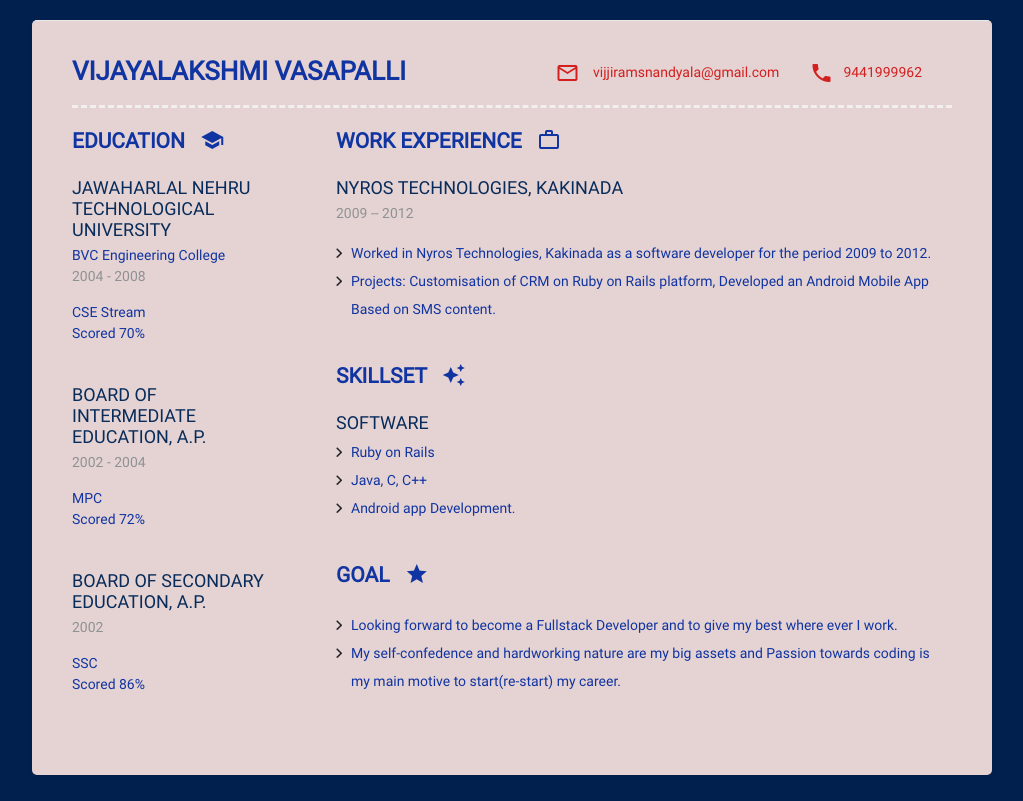
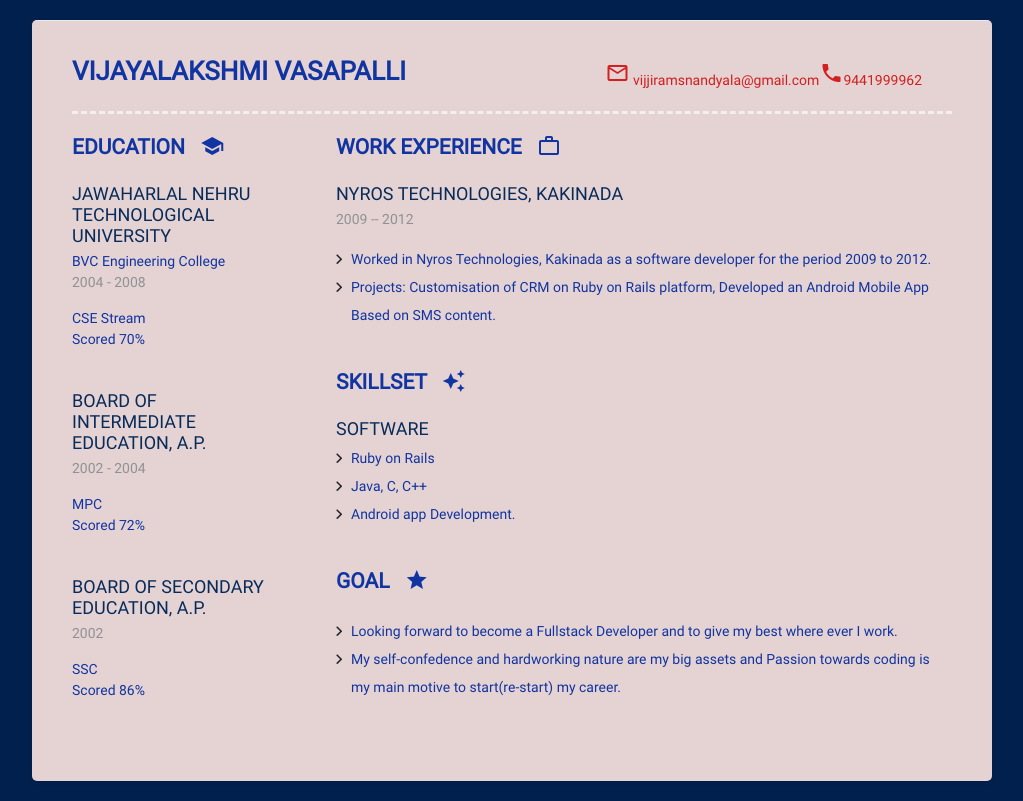
Before and after one commit to vijji-brs/flexprofilegoal5, a plain HTML site: page index.html in a window 1280 px wide. Shown: the whole page, without its empty margins (128-1151 px from the left). Drawn offline with Linux system fonts and the light colour scheme.

Commit message:
header alignment

```diff
--- a/assets/styles/css/style.css
+++ b/assets/styles/css/style.css
@@ -119,6 +119,7 @@ header {
   flex: 0 0 100%;
   display: flex;
   margin-bottom: 20px;
+  padding-bottom: 20px
 }
 
 header h1 {
--- a/index.html
+++ b/index.html
@@ -37,8 +37,10 @@
   <div id="wrapper">
     <header>
       <h1>VijayaLakshmi Vasapalli</h1>
-      <p ><a href="mailto:vijjiramsnandyala@gmail.com"> <i class="material-icons">mail_outline</i> vijjiramsnandyala@gmail.com </a></p>
-      <p><a href="mobile:9441999962"> <i class="material-icons">phone</i>9441999962 </a> </p>
+      <p >
+        <li><a href="mailto:vijjiramsnandyala@gmail.com"> <i class="material-icons">mail_outline</i> vijjiramsnandyala@gmail.com </a>        </li>
+        <li><a href="mobile:9441999962"> <i class="material-icons">phone</i>9441999962 </a></li>
+      </p>
       <!-- <p><a href="https://vijjinyros.com" target="_blank"> <i class="material-icons">public</i>www.vijjinyros.com </a></p> -->
 
     </header>
```
